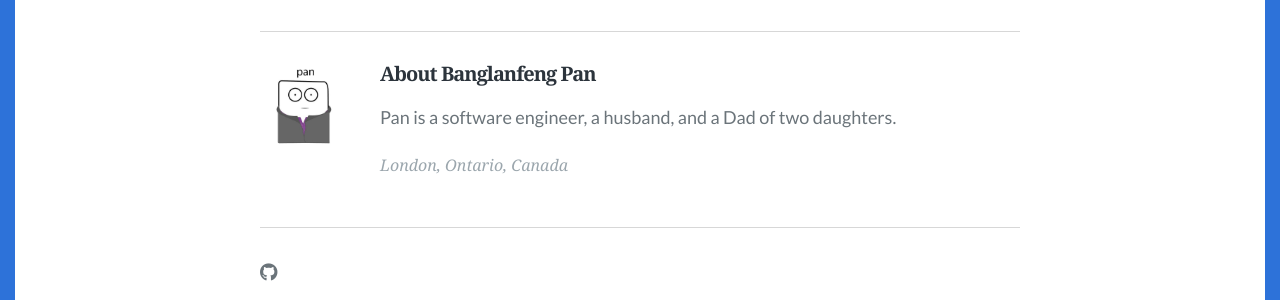
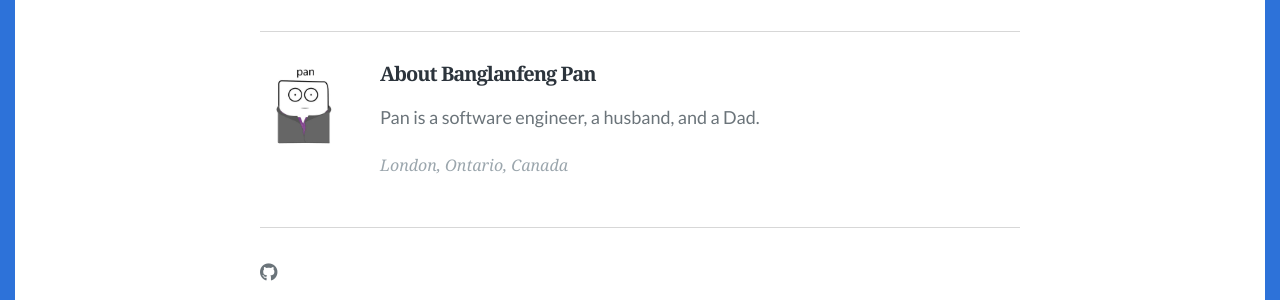
Before and after one commit to spiderPan/APMY, a Jekyll site: the page built from _posts/2023-11-10-托儿所的丛林法则.md, in a window 1280 px wide. Shown: the part 1496-1796 px from the top of the page. Built offline with Jekyll 4.4.1, drawn with Linux system fonts in a browser that asks for light colours; some web fonts are replaced.

Commit message:
restore the content

```diff
--- a/_data/author.json
+++ b/_data/author.json
@@ -1,6 +1,6 @@
 {
   "name": "Banglanfeng Pan",
-  "bio": "Pan is a software engineer, a husband, and a Dad of two daughters.",
+  "bio": "Pan is a software engineer, a husband, and a Dad.",
   "location": "London, Ontario, Canada",
   "image": "/images/author.jpeg"
 }
```
